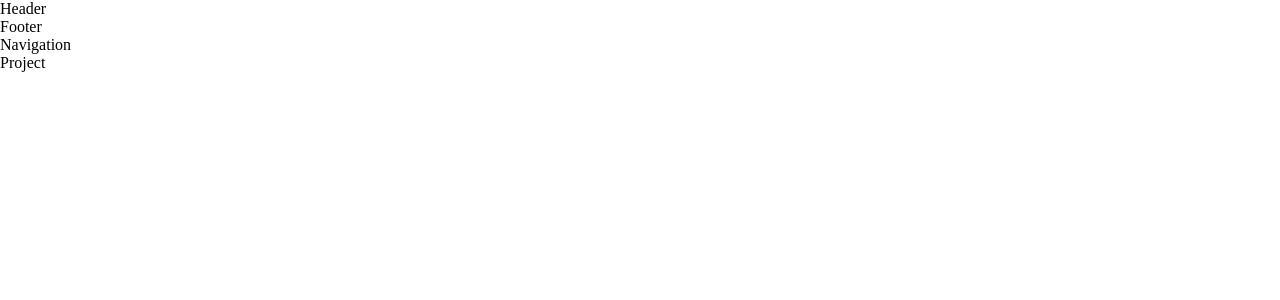
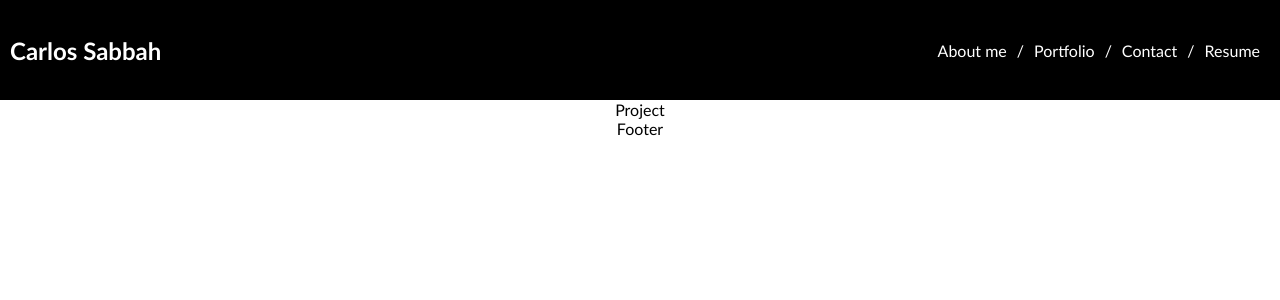
Before and after one commit to csabbah/react-pro-portfolio, a React (Create React App) app: page / in a window 1280 px wide. Shown: the top 300 px of the page. Built offline with nearby package versions, Linux system fonts and the light colour scheme.

Commit message:
Updated Header and Navigation components

```diff
--- a/src/App.js
+++ b/src/App.js
@@ -6,12 +6,16 @@ import Project from './Components/Project';
 
 function App() {
   return (
-    <div>
-      <Header />
+    <>
+      <nav>
+        <Header />
+        <Navigation />
+      </nav>
+      <main>
+        <Project />
+      </main>
       <Footer />
-      <Navigation />
-      <Project />
-    </div>
+    </>
   );
 }
 
--- a/src/Components/Header/index.js
+++ b/src/Components/Header/index.js
@@ -1,7 +1,11 @@
 import React from 'react';
 
 const index = () => {
-  return <div>Header</div>;
+  return (
+    <>
+      <h1>Carlos Sabbah</h1>
+    </>
+  );
 };
 
 export default index;
--- a/src/Components/Navigation/index.js
+++ b/src/Components/Navigation/index.js
@@ -1,7 +1,25 @@
 import React from 'react';
 
 const index = () => {
-  return <div>Navigation</div>;
+  return (
+    <ul>
+      <li>
+        <a href="#">About me</a>
+      </li>
+      <p>/</p>
+      <li>
+        <a href="#">Portfolio</a>
+      </li>
+      <p>/</p>
+      <li>
+        <a href="#">Contact</a>
+      </li>
+      <p>/</p>
+      <li>
+        <a href="#">Resume</a>
+      </li>
+    </ul>
+  );
 };
 
 export default index;
--- a/src/index.css
+++ b/src/index.css
@@ -3,6 +3,41 @@
   padding: 0;
   margin: 0;
   box-sizing: border-box;
+  font-family: 'Gill Sans', 'Gill Sans MT', Calibri, 'Trebuchet MS', sans-serif;
 }
 
-/* ------ ------ ------  */
+#root {
+  display: flex;
+  flex-direction: column;
+  align-items: center;
+}
+
+/* ------ ------ ------ Nav  */
+nav {
+  background-color: black;
+  color: white;
+  padding: 0 10px;
+  height: 100px;
+  width: 100%;
+  display: flex;
+  align-items: center;
+  justify-content: space-between;
+}
+
+nav ul {
+  list-style: none;
+  display: flex;
+}
+
+nav li {
+  margin: 0 10px;
+}
+
+nav li a {
+  color: white;
+  text-decoration: none;
+}
+
+/* ------ ------ ------ Main  */
+
+/* ------ ------ ------ Footer  */
```
Also changed, not shown: public/index.html (+0 -23 lines).
